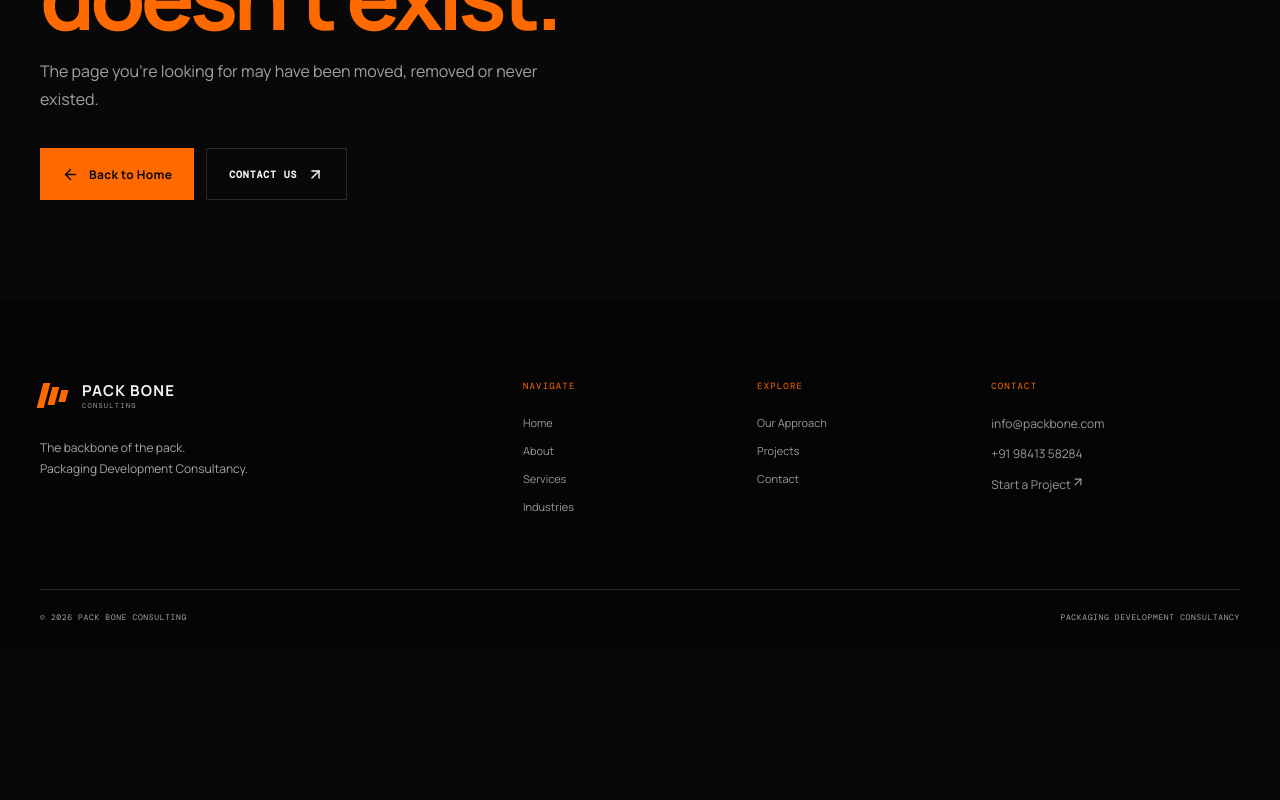
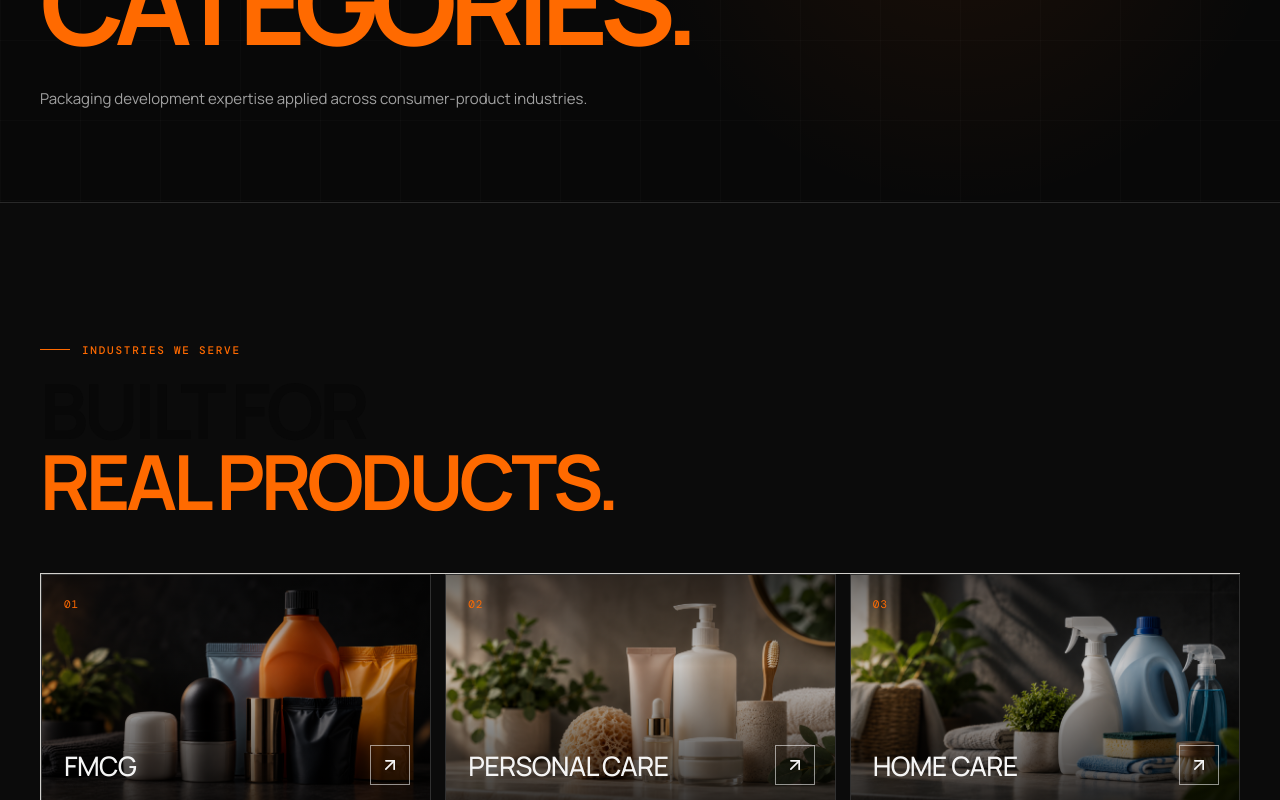
Before and after one commit to jashvarthini18/Pack-Bone-Consulting, a React (Vite) app in the folder frontend/: page /Pack-Bone-Consulting/industries in a window 1280 px wide. Shown: the part 440-1240 px from the top of the page. Before the commit the page ends 1087 px from the top, so only its background shows below. Built offline with nearby package versions, Linux system fonts and the light colour scheme; a web font is replaced by a local one.

Commit message:
Fix: Image URL

```diff
--- a/frontend/src/App.jsx
+++ b/frontend/src/App.jsx
@@ -49,7 +49,7 @@ function AppRoutes() {
 
 function App() {
   return (
-    <BrowserRouter>
+    <BrowserRouter basename="/Pack-Bone-Consulting/">
       <AppRoutes />
     </BrowserRouter>
   );
--- a/frontend/src/data/industries.js
+++ b/frontend/src/data/industries.js
@@ -4,7 +4,7 @@ const industries = [
     number: "01",
     name: "FMCG",
     slug: "fmcg",
-    image: "./public/images/industries/fmcg.png",
+    image: `${import.meta.env.BASE_URL}images/industries/fmcg.png`,
 
     description:
       "Packaging development support for fast-moving consumer products where cost, performance, manufacturability and speed to market are critical.",
@@ -31,7 +31,7 @@ const industries = [
     number: "02",
     name: "PERSONAL CARE",
     slug: "personal-care",
-    image: "./images/industries/personal-care.png",
+    image: `${import.meta.env.BASE_URL}images/industries/personal-care.png`,
 
     description:
       "Packaging solutions for personal care products with focus on functionality, usability, appearance, quality and commercial performance.",
@@ -58,7 +58,7 @@ const industries = [
     number: "03",
     name: "HOME CARE",
     slug: "home-care",
-    image: "./images/industries/home-care.png",
+    image: `${import.meta.env.BASE_URL}images/industries/home-care.png`,
 
     description:
       "Packaging development for home care products with emphasis on reliability, manufacturability, cost and performance throughout the product lifecycle.",
@@ -85,7 +85,7 @@ const industries = [
     number: "04",
     name: "BEAUTY & COSMETICS",
     slug: "beauty-cosmetics",
-    image: "./images/industries/beauty-cosmetics.png",
+    image: `${import.meta.env.BASE_URL}images/industries/beauty-cosmetics.png`,
 
     description:
       "Packaging development that balances product presentation, functionality, quality, manufacturability and commercial requirements.",
@@ -112,7 +112,7 @@ const industries = [
     number: "05",
     name: "PHARMACEUTICALS",
     slug: "pharmaceuticals",
-    image: "./images/industries/pharmaceuticals.png",
+    image: `${import.meta.env.BASE_URL}images/industries/pharmaceuticals.png`,
 
     description:
       "Packaging development support focused on specification, performance, validation, reliability and production compatibility.",
@@ -139,7 +139,7 @@ const industries = [
     number: "06",
     name: "HEALTHCARE & WELLNESS",
     slug: "healthcare-wellness",
-    image: "./images/industries/healthcare-wellness.png",
+    image: `${import.meta.env.BASE_URL}images/industries/healthcare-wellness.png`,
 
     description:
       "Packaging solutions for healthcare and wellness products with emphasis on reliability, product protection, usability and quality.",
@@ -166,7 +166,7 @@ const industries = [
     number: "07",
     name: "FOOD & BEVERAGES",
     slug: "food-beverages",
-    image: "./images/industries/food-beverages.png",
+    image: `${import.meta.env.BASE_URL}images/industries/food-beverages.png`,
 
     description:
       "Packaging development for food and beverage products with focus on performance, manufacturing, logistics and cost efficiency.",
@@ -193,7 +193,7 @@ const industries = [
     number: "08",
     name: "CONSUMER PRODUCTS",
     slug: "consumer-products",
-    image: "./images/industries/consumer-products.png",
+    image: `${import.meta.env.BASE_URL}images/industries/consumer-products.png`,
 
     description:
       "Practical packaging development for consumer products, connecting product requirements with manufacturing, supplier and commercial needs.",
@@ -220,7 +220,7 @@ const industries = [
     number: "09",
     name: "EXPORT & PRIVATE LABEL",
     slug: "export-private-label",
-    image: "./images/industries/export-private-label.png",
+    image: `${import.meta.env.BASE_URL}images/industries/export-private-label.png`,
 
     description:
       "Packaging development support for export and private-label products, balancing packaging performance, commercial requirements and logistics.",
```
